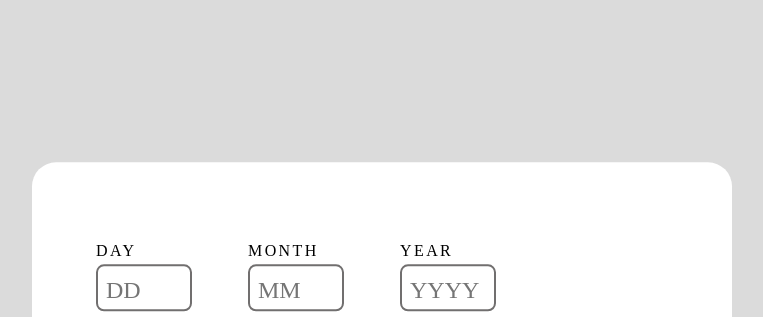
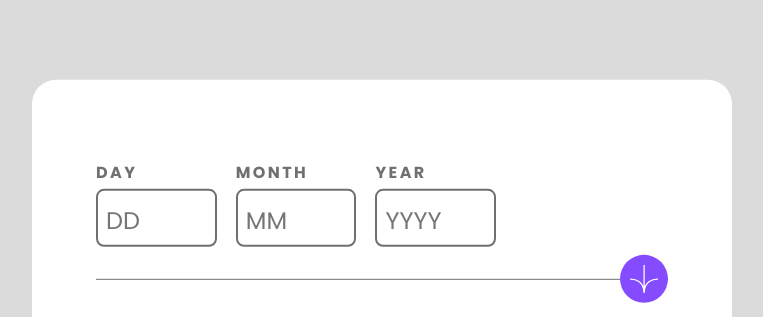
Before and after one commit to noob-web-dev/fem-age-calculator-app, a website built with Vite: page index.html in a window 1280 px wide. Shown: the top 317 px of the page, without its empty margins (258-1021 px from the left). Built offline with nearby package versions, Linux system fonts and the light colour scheme.

Commit message:
added fonts

```diff
--- a/src/css/style.css
+++ b/src/css/style.css
@@ -1,6 +1,41 @@
+@font-face {
+  font-family: poppins;
+  src: url(/assets/fonts/Poppins-Regular.ttf);
+  font-weight: 400;
+}
+@font-face {
+  font-family: poppins;
+  src: url(/assets/fonts/Poppins-Italic.ttf);
+  font-weight: 400;
+  font-style: italic;
+}
+@font-face {
+  font-family: poppins;
+  src: url(/assets/fonts/Poppins-Bold.ttf);
+  font-weight: 700;
+}
+@font-face {
+  font-family: poppins;
+  src: url(/assets/fonts/Poppins-BoldItalic.ttf);
+  font-weight: 700;
+  font-style: italic;
+}
+@font-face {
+  font-family: poppins;
+  src: url(/assets/fonts/Poppins-ExtraBold.ttf);
+  font-weight: 800;
+}
+@font-face {
+  font-family: poppins;
+  src: url(/assets/fonts/Poppins-ExtraBoldItalic.ttf);
+  font-weight: 800;
+  font-style: italic;
+}
+
 html {
   user-select: none;
   box-sizing: border-box;
+  font-family: poppins;
 }
 
 :root {
@@ -96,7 +131,9 @@
   }
 }
 label {
+  color: var(--Smokey-grey);
   text-transform: uppercase;
+  font-weight: 700;
   letter-spacing: 0.15em;
 }
 input {
@@ -168,8 +205,10 @@
 }
 
 output {
+  display: block;
   font-size: 48px;
   font-weight: 800;
+  padding-block: 1em;
   font-style: italic;
   & span {
     color: var(--Purple);
```
